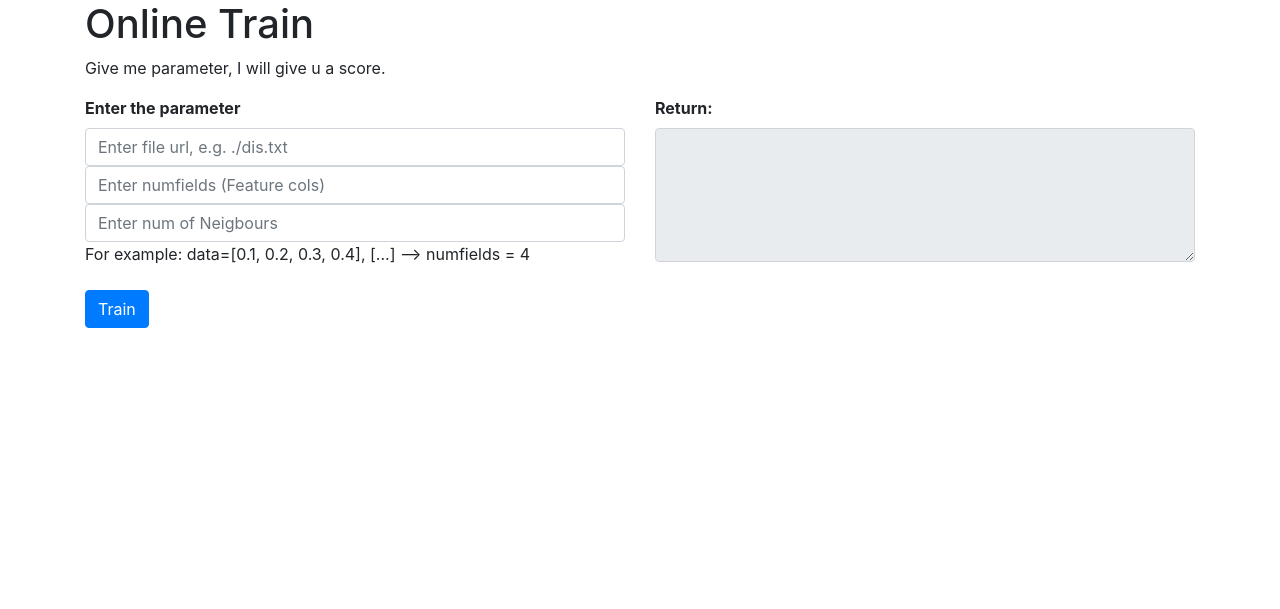
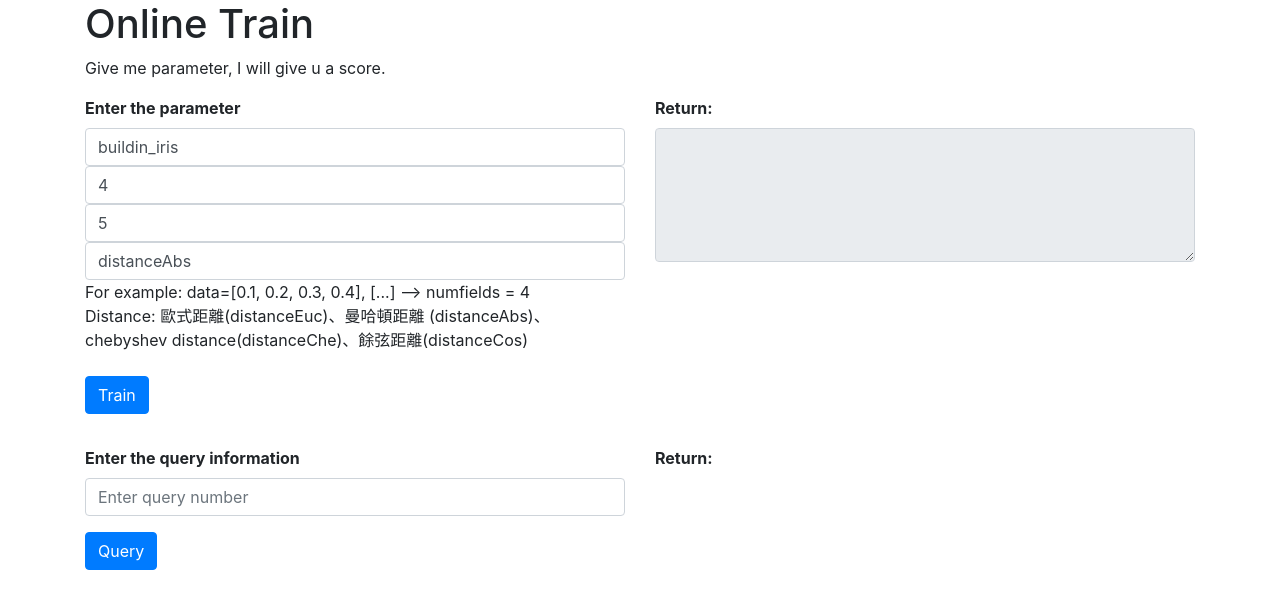
Before and after one commit to cc40330tw/Flask-Spark-KNN-Example, a Flask app: page / in a window 1280 px wide. Shown: the top 609 px of the page. Run offline with Flask 2, Linux system fonts and the light colour scheme; parts of the project's set-up code (start-up, migrations or seed data) failed here and were passed over; some libraries are stand-ins or nearby versions.

Commit message:
update migration

```diff
--- a/app.py
+++ b/app.py
@@ -1,10 +1,42 @@
 from flask import Flask, render_template, url_for, jsonify, request
 # import translate, sentiment, synthesize
-#import final
-import test
+import final
+#import test
+from flask_sqlalchemy import SQLAlchemy
 
 app = Flask(__name__)
 app.config['JSON_AS_ASCII'] = False
+
+app.config['SQLALCHEMY_TRACK_MODIFICATIONS'] = False
+app.config['SQLALCHEMY_DATABASE_URI'] = "mysql+pymysql://root:admin@localhost:3306/traindb"
+db = SQLAlchemy(app)
+
+class Knn(db.Model):
+    rid = db.Column(db.Integer, primary_key=True)
+    distance = db.Column(db.VARCHAR(255))
+    score = db.Column(db.Float)
+    neighbor = db.Column(db.Integer)
+    datasetName = db.Column(db.VARCHAR(255))
+    featureLen = db.Column(db.Integer)
+    timestamp = db.Column(db.DateTime, default=db.func.current_timestamp())
+
+    def __init__(self, distance='', score=0, neighbor=1, datasetName='', featureLen=0):
+        self.distance = distance
+        self.score = score
+        self.neighbor = neighbor
+        self.datasetName = datasetName
+        self.featureLen = featureLen
+
+
+    def save_to_db(self):
+        db.session.add(self)
+        db.session.commit()
+
+    def query_all(self):
+        #self.query.filter_by(rid= _rid).first()
+        self.query.all()
+
+
 
 @app.route('/')
 def index():
@@ -13,14 +45,38 @@ def index():
 @app.route('/train', methods=['POST'])
 def translate_text():
     data = request.get_json()
+    print('[debug]:', data)
     file_url = data['url']
     num_fields = data['field']
     num_neigbour = data['neigbour']
-    print(file_url, num_fields, num_neigbour)
-    response = test.KNN(file_url, int(num_fields), int(num_neigbour))
+    distance_func = data['distance']
+    print(file_url, num_fields, num_neigbour, distance_func)
+    response = final.KNN(file_url, int(num_fields), int(num_neigbour), distance_func)
+    p = Knn(response[0], response[1], response[2], response[3], response[4])
+    p.save_to_db()
+    print(response)
+    return jsonify(response[1])
+
+@app.route('/queryall', methods=['POST'])
+def query_all_data():
+    data = request.get_json()
+    print(data['query_num'])
+    response = {}
+    for idx,o in enumerate(Knn.query.all()):
+        response[idx] = [o.rid, o.distance, o.score, o.neighbor, o.datasetName, o.featureLen, o.timestamp.strftime("%m/%d/%Y, %H:%M:%S")]
+        if idx == data['query_num']:
+        	break
     print(response)
     return jsonify(response)
 
 
 if __name__ == '__main__':
 	app.run(host='0.0.0.0')
+	o = Knn.query.all()[0]
+	#print(type(o.rid), type(o.distance), type(o.score), type(o.neighbor), type(o.datasetName), type(o.featureLen), type(o.timestamp))
+
+	#p1 = Knn('Some distance', '0.78', 5, '.dis.txt', 4)
+	#print(p1.query.all()[0])
+
+	#print(p1.query_by_rid(1))
+	#p1.save_to_db()
--- a/requirements.txt
+++ b/requirements.txt
@@ -2,3 +2,5 @@ py4j
 numpy
 flask
 sklearn
+pymysql
+flask_sqlalchemy
--- a/static/scripts/main.js
+++ b/static/scripts/main.js
@@ -6,8 +6,9 @@ $(function() {
     var fileUrl = document.getElementById("file_url").value;
     var numFields = document.getElementById("numfields").value;
     var numNeigbours = document.getElementById("numNearestNeigbours").value;
-    var trainRequest = { 'url': fileUrl, 'field': numFields, 'neigbour': numNeigbours }
-
+    var distanceFunc = document.getElementById("distance").value;
+    var trainRequest = { 'url': fileUrl, 'field': numFields, 'neigbour': numNeigbours, 'distance': distanceFunc }
+    console.log(trainRequest)
     if (numNeigbours !== "") {
       $.ajax({
         url: '/train',
@@ -18,15 +19,87 @@ $(function() {
         dataType: 'json',
         data: JSON.stringify(trainRequest),
         success: function(data) {
-
           console.log(data)
-          for (var i = 0; i < data.length; i++) {
-            document.getElementById("train-result").textContent += data[i];
-          }
+          // [[1, 'Some distance', 0.78, ...], [], [] ]
+          document.getElementById("train-result").textContent = data;
         }
 
       });
     };
   });
 
+  $("#query").on("click", function(e) {
+    e.preventDefault();
+    var queryNum =  document.getElementById("query_num").value;
+    var queryRequest = { 'query_num':queryNum };
+    if (true) {
+      $.ajax({
+        url: '/queryall',
+        method: 'POST',
+        headers: {
+            'Content-Type':'application/json'
+        },
+        dataType: 'json',
+        data: JSON.stringify(queryRequest),
+        success: function(data) {
+          console.log(data)
+
+          var queryTable=document.getElementById('query-table');
+          queryTable.innerHTML = '';
+
+          var label_row=document.createElement('tr');
+          var labelNode=document.createTextNode('Rid');
+          var label_col=document.createElement('td');
+          label_col.appendChild(labelNode);
+          label_row.appendChild(label_col);
+          labelNode=document.createTextNode('Distance');
+          label_col=document.createElement('td');
+          label_col.appendChild(labelNode);
+          label_row.appendChild(label_col);
+          labelNode=document.createTextNode('Score');
+          label_col=document.createElement('td');
+          label_col.appendChild(labelNode);
+          label_row.appendChild(label_col);
+          labelNode=document.createTextNode('Neighbor');
+          label_col=document.createElement('td');
+          label_col.appendChild(labelNode);
+          label_row.appendChild(label_col);
+          labelNode=document.createTextNode('DatasetName');
+          label_col=document.createElement('td');
+          label_col.appendChild(labelNode);
+          label_row.appendChild(label_col);
+          labelNode=document.createTextNode('FeatureLen');
+          label_col=document.createElement('td');
+          label_col.appendChild(labelNode);
+          label_row.appendChild(label_col);
+          labelNode=document.createTextNode('Timestamp');
+          label_col=document.createElement('td');
+          label_col.appendChild(labelNode);
+          label_row.appendChild(label_col);
+          queryTable.appendChild(label_row);
+
+
+          for(var i=0;i< queryNum ;i++){
+            var table_row=document.createElement('tr');
+            for(var j = 0 ;j < data[i].length;j++){
+              var textNode=document.createTextNode(data[i][j]);
+              var table_col=document.createElement('td');
+              table_col.appendChild(textNode);
+              table_row.appendChild(table_col);
+            }
+            queryTable.appendChild(table_row);
+          }
+
+          // [[1, 'Some distance', 0.78, ...], [], [] ]
+          // for (var i = 0; i < data.length; i++) {
+          //   document.getElementById("query-result").textContent += ' ' +  data[i];
+          // }
+
+        }
+
+      });
+    };
+  });
+
+
 })
--- a/templates/index.html
+++ b/templates/index.html
@@ -16,13 +16,17 @@
       </p>
       <div class="row">
         <div class="col">
-        <form>
+          <form>
             <div class="form-group">
               <label for="para-to-train"><strong>Enter the parameter</strong></label>
-              <input type="file_url" class="form-control" id="file_url" aria-describedby="file url" placeholder="Enter file url, e.g. ./dis.txt">
-              <input type="numfields" class="form-control" id="numfields" aria-describedby="numfields" placeholder="Enter numfields (Feature cols)">
-              <input type="numNearestNeigbours" class="form-control" id="numNearestNeigbours" aria-describedby="num of Neigbours" placeholder="Enter num of Neigbours">
-              <label for="para-to-train">For example: data=[0.1, 0.2, 0.3, 0.4], [...]  --> numfields = 4</label>
+              <input type="file_url" class="form-control" id="file_url" aria-describedby="file url" placeholder="Enter file url,   e.g. ./dis.txt" value='buildin_iris'>
+              <input type="numfields" class="form-control" id="numfields" aria-describedby="numfields" placeholder="Enter   numfields (Feature cols)" value='4'>
+              <input type="numNearestNeigbours" class="form-control" id="numNearestNeigbours" aria-describedby="num of Neigbours"   placeholder="Enter num of Neigbours" value='5'>
+              <input type="distance" class="form-control" id="distance" aria-describedby="choose distance" placeholder="Enter   distance u want(distanceAbs、distanceEuc、distanceChe、distanceCos)" value='distanceAbs'>
+              <label for="para-to-train">
+              	For example: data=[0.1, 0.2, 0.3, 0.4], [...]  --> numfields = 4<br>
+              	Distance: 歐式距離(distanceEuc)、曼哈頓距離 (distanceAbs)、chebyshev distance(distanceChe)、餘弦距離(distanceCos)<br>
+              </label>
 
             </div>
 
@@ -38,10 +42,35 @@
               <textarea readonly class="form-control" id="train-result" rows="5"></textarea>
             </div>
           </form>
+        </div> <!-- col -->
+      </div> <!-- row -->
+
+      <div class="row">
+        <div class="col">
+          <form>
+            <div class="form-group">
+              <label for="para-to-train"><strong>Enter the query information</strong></label>
+              <input type="number" class="form-control" id="query_num" aria-describedby="query_num" placeholder="Enter query number">
+            </div>
+            <button type="submit" class="btn btn-primary mb-2" id="query">Query</button></br>
+            </br>
+          </form>
         </div>
 
-      </div>
-    </div>
+        <div class="col">
+          <form>
+            <div class="form-group" id="query-response">
+              <label for="query-result"><strong>Return:</strong></label>
+              <div>
+              	<table class='table dark-table' id='query-table'></table>
+              </div>
+            </div>
+
+          </form>
+        </div> <!-- col -->
+      </div> <!-- row -->
+
+    </div> <!-- container -->
 
     <!-- Required JS -->
     <script src="https://code.jquery.com/jquery-3.2.1.slim.min.js" integrity="sha384-KJ3o2DKtIkvYIK3UENzmM7KCkRr/rE9/Qpg6aAZGJwFDMVNA/GpGFF93hXpG5KkN" crossorigin="anonymous"></script>
```
Also changed, not shown: final.py (+68 -13 lines), sk.py (deleted, +0 -11 lines), readme.md, 1 other file.
